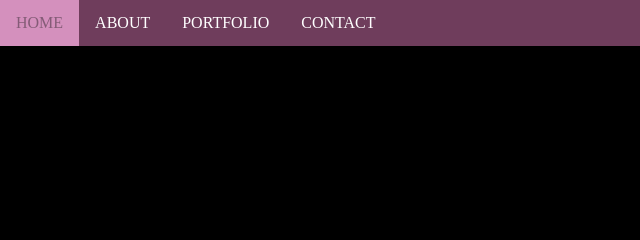
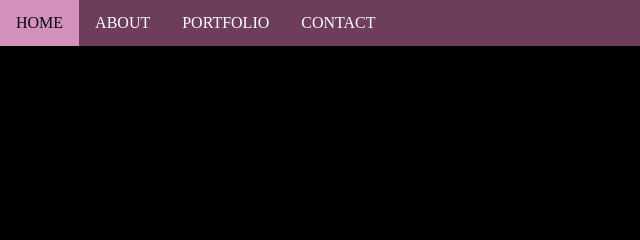
Before and after one commit to Andrea-Jokic/Portfolio-Andrea, a plain HTML site: page index.html in a window 1280 px wide. Shown: the top 240 px of the page, 0-640 px from the left. Drawn offline with Linux system fonts and the light colour scheme.

Commit message:
color of navbar

```diff
--- a/index.css
+++ b/index.css
@@ -31,7 +31,7 @@ h1{
 
   .navbar a:hover {
     background: #d490bd;
-    color: rgba(22, 20, 21, 0.418);
+    color: rgba(0, 0, 0, 0.966);
   }
   body{
     margin: 0;
```
